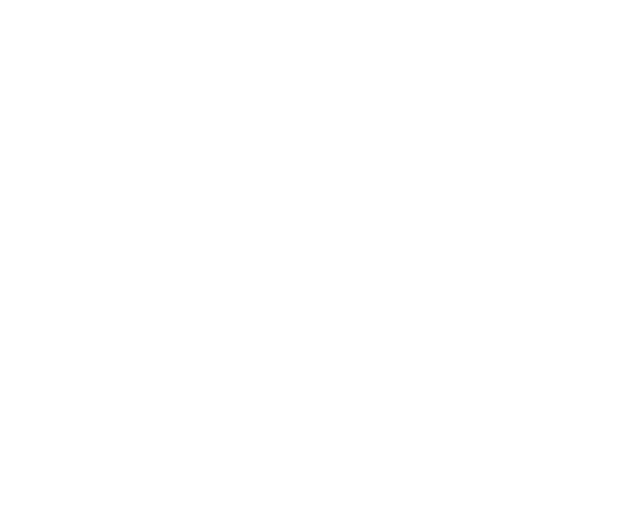
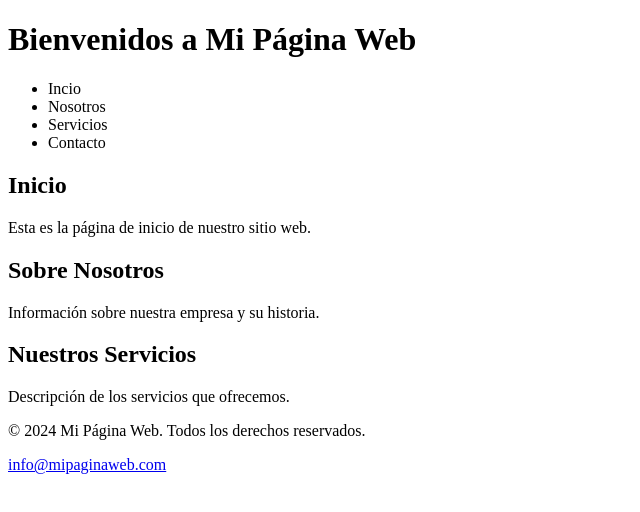
Before and after one commit to carnaezf/mini-proyecto-web, a plain HTML site: page index.html in a window 1280 px wide. Shown: the whole page, without its empty margins (0-640 px from the left). Drawn offline with Linux system fonts and the light colour scheme.

Commit message:
Estructura del HTML

```diff
--- a/index.html
+++ b/index.html
@@ -1,11 +1,61 @@
 <!DOCTYPE html>
 <html lang="en">
+
 <head>
     <meta charset="UTF-8">
     <meta name="viewport" content="width=device-width, initial-scale=1.0">
-    <title>Document</title>
+    <title>Mi Página Web</title>
 </head>
+
 <body>
+    <header>
+        <h1>Bienvenidos a Mi Página Web</h1>
+        <nav>
+            <ul>
+                <li>Incio</li>
+                <li>Nosotros</li>
+                <li>Servicios</li>
+                <li>Contacto</li>
+            </ul>
+        </nav>
+
+    </header>
+
+    <!-- Esto es la seccion Inicion -->
+    <section id="Incio">
+        <h2>Inicio</h2>
+        <p>Esta es la página de inicio de nuestro sitio web.</p>
+    </section>
+
+
+    <!-- Esto es una sección Nosotros-->
+    <section id="Nosotros">
+        <h2>Sobre Nosotros</h2>
+        <p>Información sobre nuestra empresa y su historia.</p>
+    </section>
+
+
+    <!-- Esto es una sección Nosotros-->
+    <section id="servicios">
+        <h2>Nuestros Servicios</h2>
+        <p>Descripción de los servicios que ofrecemos.</p>
+    </section>
+
+
+    <footer>
+        <p>&copy; 2024 Mi Página Web. Todos los derechos reservados.</p>
+        <p><a href="mailto:info@mipaginaweb.com">info@mipaginaweb.com</a></p>
+
+    </footer>
+
+
+
+
+
+
+
+
 
 </body>
+
 </html>
```
Also changed, not shown: notas.txt.
